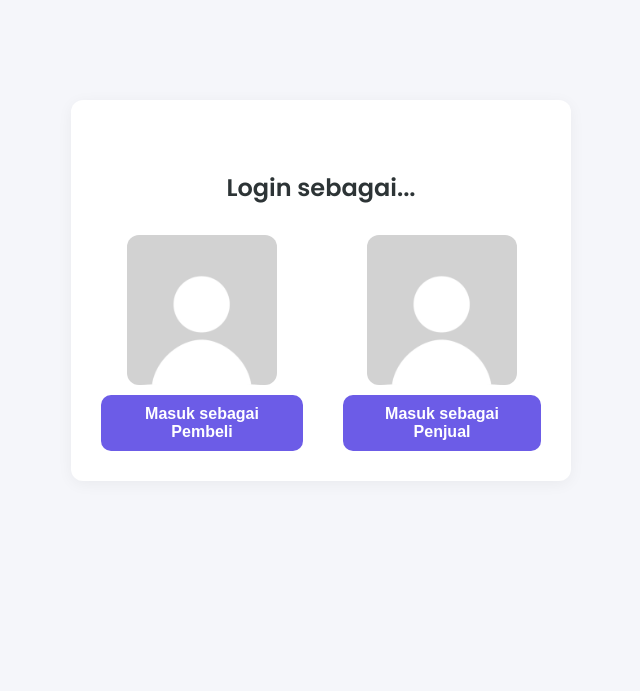
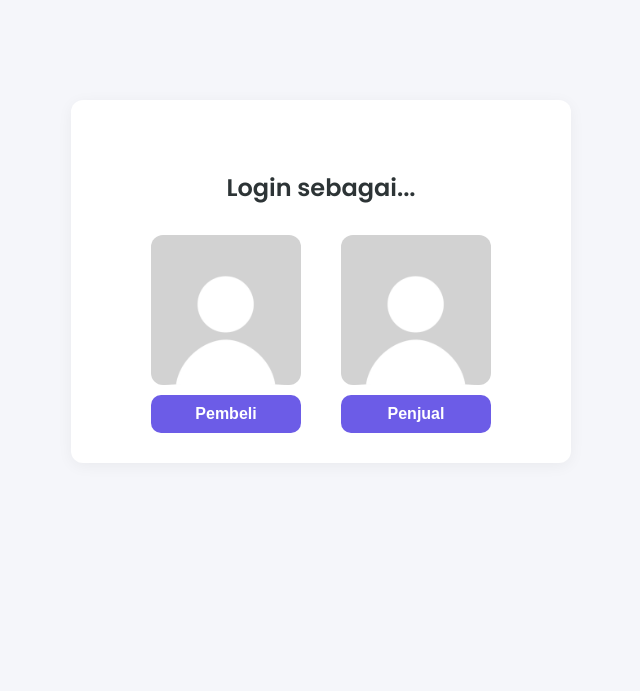
Before and after one commit to adznshfy/BungaKu, a Flask app: page /choose-role in a window 1280 px wide. Shown: the top 691 px of the page, without its empty margins (319-959 px from the left). Run offline with Flask 3, Linux system fonts and the light colour scheme; the visitor is signed in with stand-in values (Sample User, id 1); parts of the project's set-up code (start-up, migrations or seed data) failed here and were passed over; some libraries are stand-ins or nearby versions.

Commit message:
ubah dikit

```diff
--- a/templates/choose_role.html
+++ b/templates/choose_role.html
@@ -13,11 +13,11 @@
         <form action="{{ url_for('choose_role') }}" method="POST" class="role-form">
             <div class="role-option">
                 <img src="{{ url_for('static', filename='images/buyer.png') }}" alt="Pembeli" class="role-image">
-                <button name="role" value="pembeli">Masuk sebagai Pembeli</button>
+                <button name="role" value="pembeli">Pembeli</button>
             </div>
             <div class="role-option">
                 <img src="{{ url_for('static', filename='images/seller.png') }}" alt="Penjual" class="role-image">
-                <button name="role" value="penjual">Masuk sebagai Penjual</button>
+                <button name="role" value="penjual">Penjual</button>
             </div>
         </form>
     </div>
```
